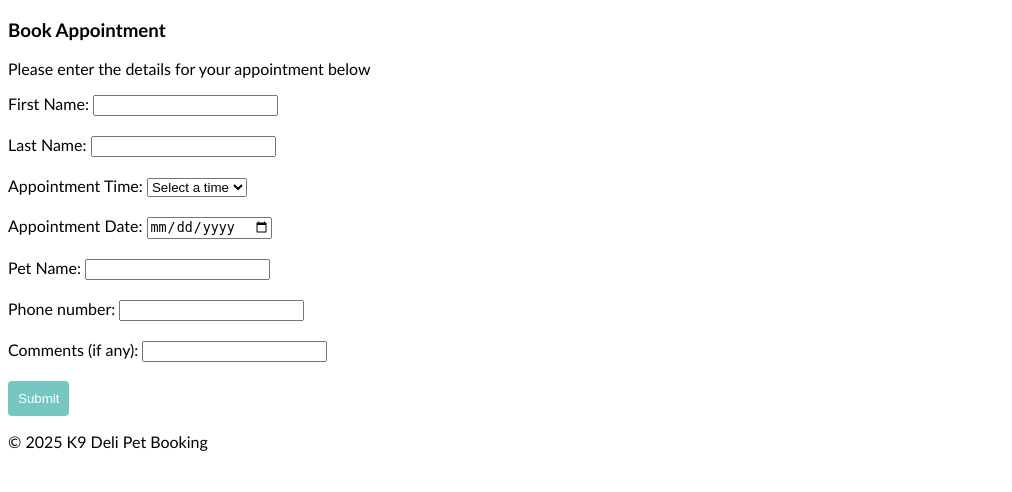
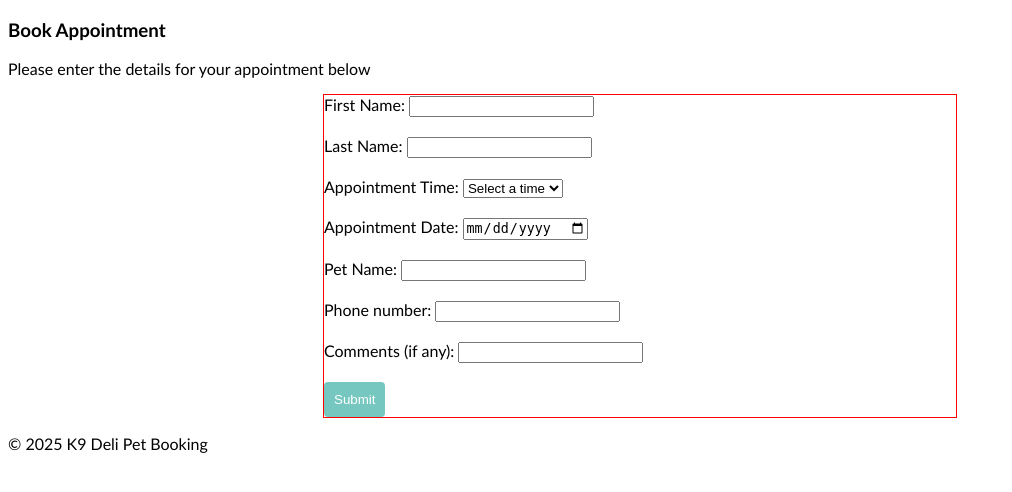
Before and after one commit to William-Hammill/CSE5IDP-Project, a Flask app: page /appointments in a window 1280 px wide. Shown: the part 88-580 px from the top of the page, without its empty margins (0-1012 px from the left). Run offline with Flask 3, Linux system fonts and the light colour scheme.

Commit message:
WIP figured out how to center the form but not its elements

```diff
--- a/static/styles.css
+++ b/static/styles.css
@@ -2,6 +2,12 @@
     --button-bg-color: #76c7c0;
     --button-hover-bg-color: #64b5af;
     --link-color: #00796b;
+}
+
+form {
+  margin: 0 auto;
+  width: 50%;  /* 40 em */
+  border: 1px solid red;
 }
 
 body {
```
